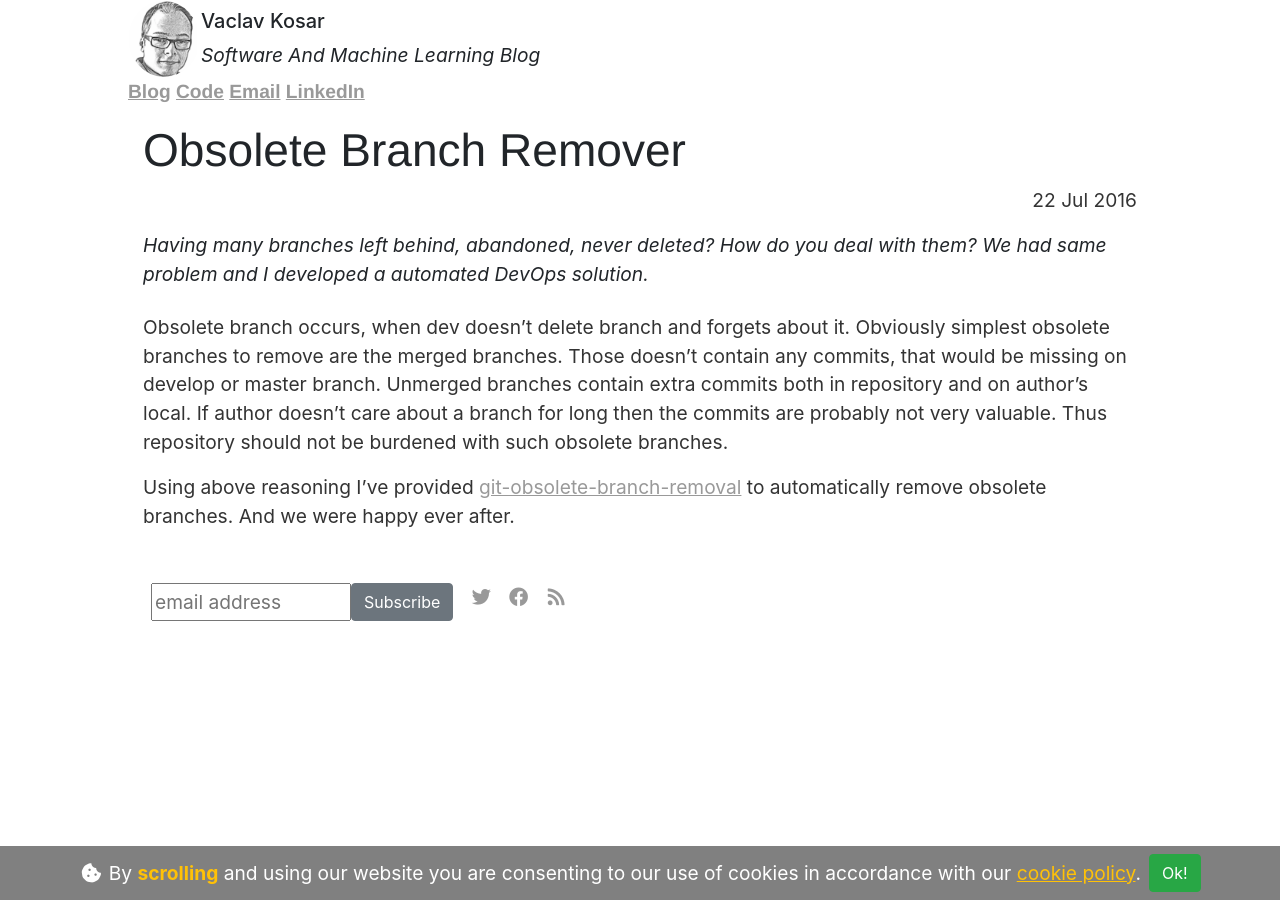
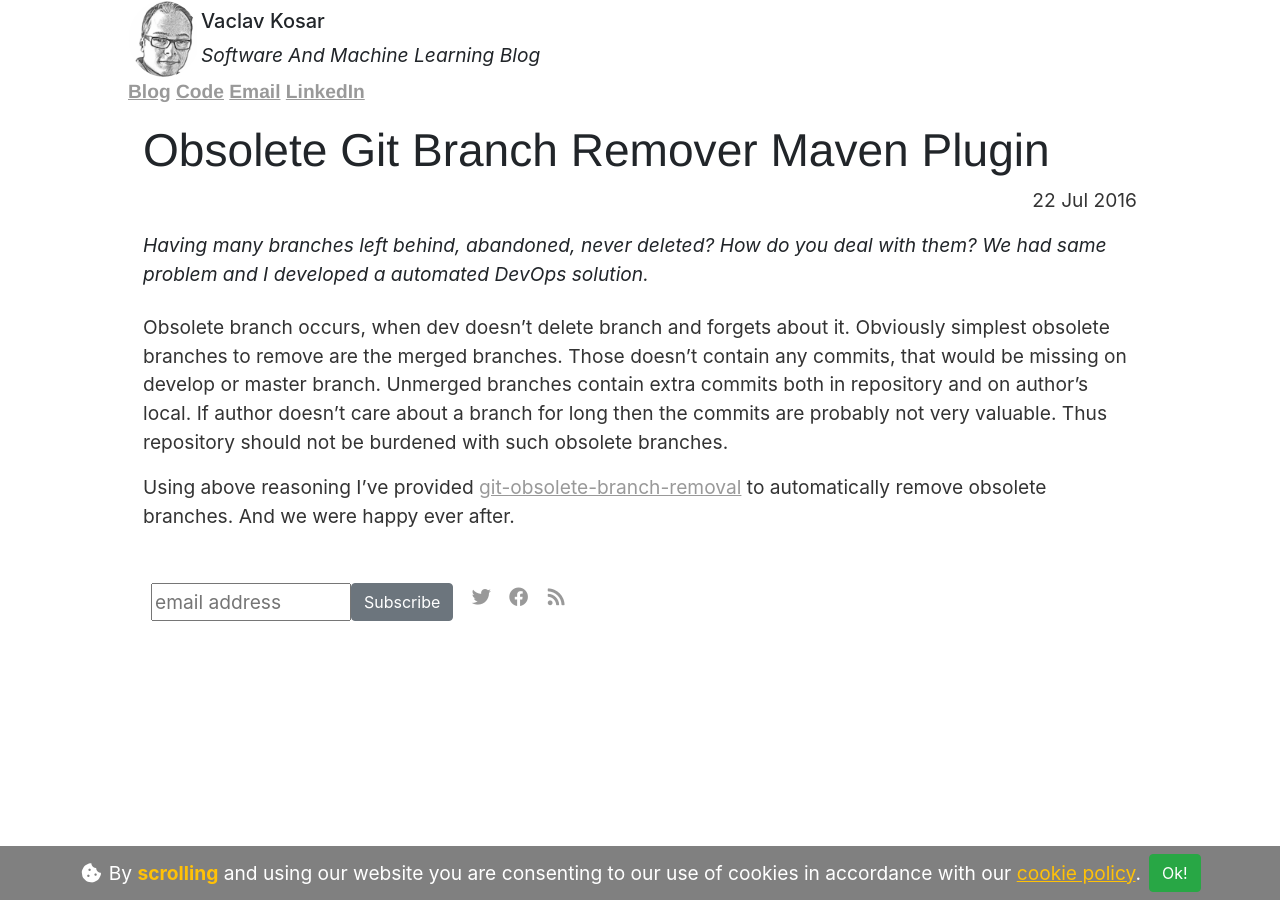
Before and after one commit to vackosar/vackosar.github.io, a Jekyll site: the page built from _posts/2016-07-22-Obsolete-Branch-Remover.md, in a window 1280 px wide. Built offline with Jekyll 4.4.1, drawn with Linux system fonts in a browser that asks for light colours; nearby versions of some CDN libraries; library files that are not in the unit come from our copies; comment, search, counter and statistics services are not loaded.

Commit message:
git branch remover

```diff
--- a/_posts/2016-07-22-Obsolete-Branch-Remover.md
+++ b/_posts/2016-07-22-Obsolete-Branch-Remover.md
@@ -1,6 +1,6 @@
 ---
 layout: post
-title: "Obsolete Branch Remover"
+title: "Obsolete Git Branch Remover Maven Plugin"
 date: 2016-07-22
 categories: software
 description: Having many branches left behind, abandoned, never deleted? How do you deal with them? We had same problem and I developed a automated DevOps solution.
```
